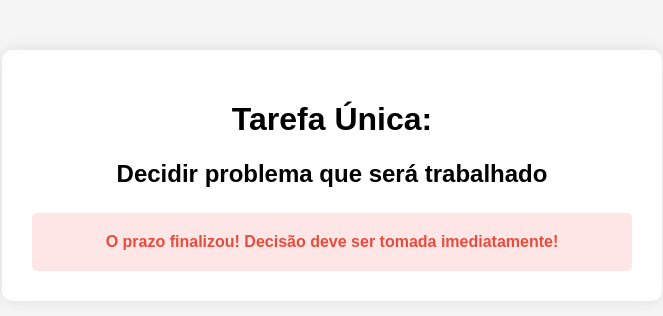
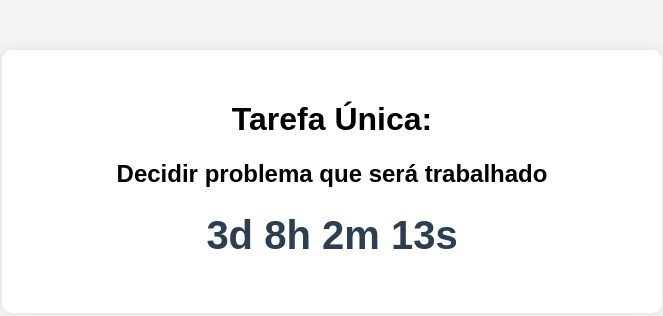
Before and after one commit to 23216886alunounivesp/contadorTarefas, a plain HTML site: page index.html in a window 1280 px wide. Shown: the whole page, without its empty margins (308-971 px from the left). Drawn offline with Linux system fonts and the light colour scheme.

Commit message:
Update index.html

```diff
--- a/index.html
+++ b/index.html
@@ -44,7 +44,7 @@
 
     <script>
         // ALTERE A DATA FINAL AQUI (formato: ANO-MÊS-DIA THORA:MINUTO:SEGUNDO)
-        const deadlineDate = new Date('2024-03-01T23:59:59'); // Exemplo: 31/12/2024 às 23:59:59
+        const deadlineDate = new Date('2025-03-01T23:59:59'); // Exemplo: 31/12/2024 às 23:59:59
 
         function atualizarContagem() {
             const agora = new Date();
```
